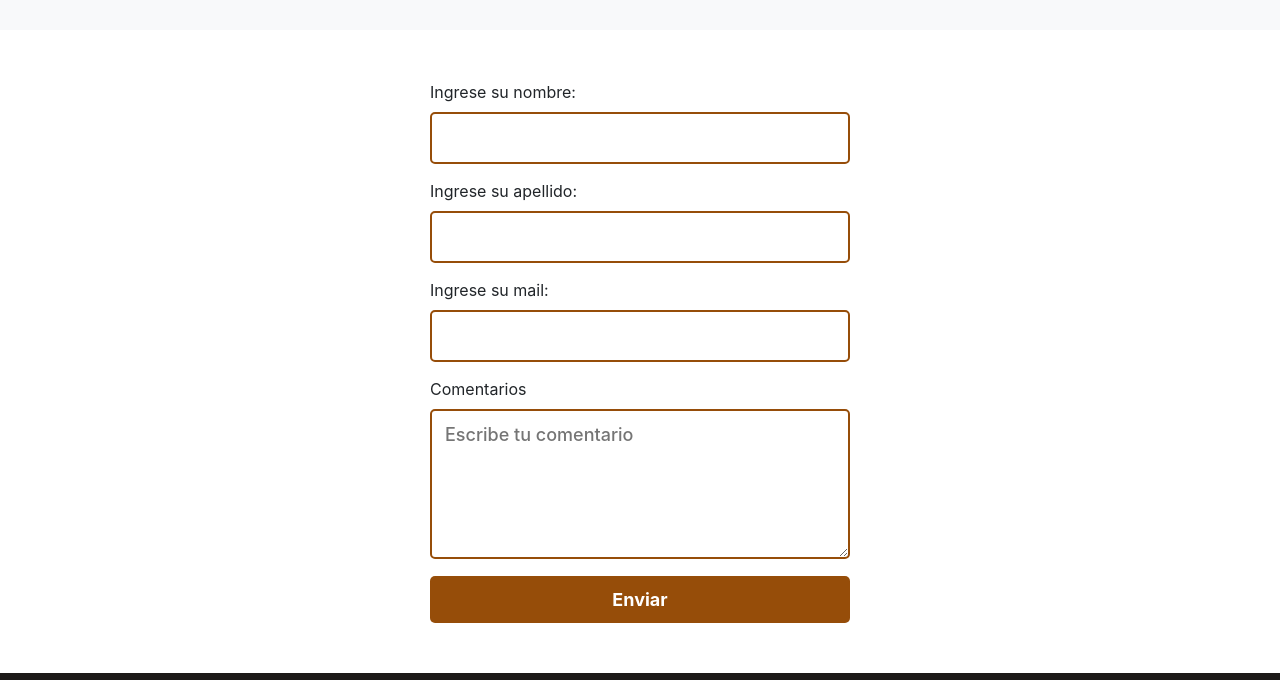
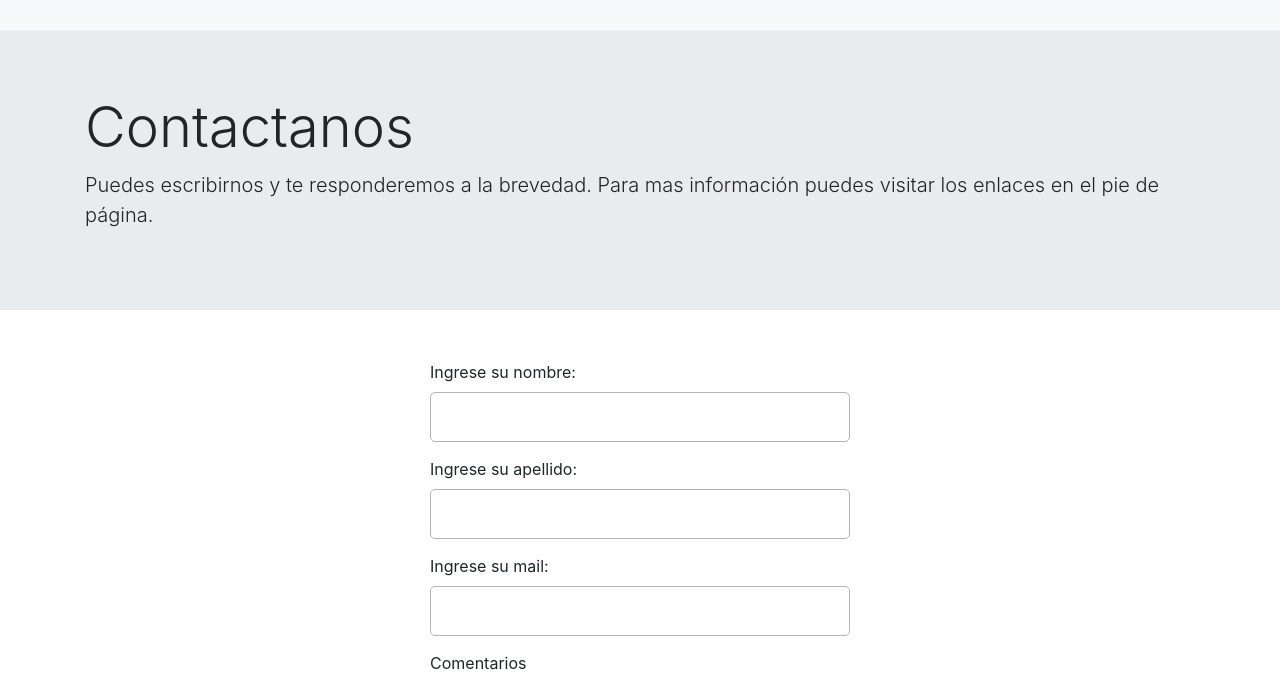
Before and after one commit to firewall-91/coder-site-demo, a plain HTML site: page contacto.html in a window 1280 px wide. Shown: the part 196-876 px from the top of the page. Drawn offline with nearby package versions, Linux system fonts and the light colour scheme.

Commit message:
Cambios en la pagina de contacto

```diff
--- a/contacto.html
+++ b/contacto.html
@@ -41,6 +41,13 @@
         </nav>
     </header>
 
+    <div class="jumbotron jumbotron-fluid">
+        <div class="container">
+          <h1 class="display-4">Contactanos</h1>
+          <p class="lead">Puedes escribirnos y te responderemos a la brevedad. Para mas información puedes visitar los enlaces en el pie de página.</p>
+        </div>
+      </div>
+
     <form action="" method="post" enctype="text/plain">
         <label for="nombre">Ingrese su nombre: </label>
         <input name="nombre" type="text" class="entrada"> <br>
@@ -49,7 +56,7 @@
         <label for="mail">Ingrese su mail: </label>
         <input name="mail" type="mail" class="entrada"> <br>
         <label for="comentarios"> Comentarios </label>
-        <textarea name="comentarios" id="" cols="30" rows="5" placeholder="Escribe tu comentario" class="entrada"></textarea>
+        <textarea name="comentarios" id="" cols="30" rows="5" placeholder="Escribe tu consulta" class="entrada"></textarea>
         <input type="submit" value="Enviar">
     </form>
 
--- a/style.css
+++ b/style.css
@@ -470,12 +470,12 @@ footer {
 form { max-width:420px; margin:50px auto; }
   .entrada {
     color: black;
-    font-weight:500;
-    font-size: 18px;
+    font-weight:300;
+    font-size: 16px;
     border-radius: 5px;
     line-height: 22px;
     background-color: transparent;
-    border:2px solid #964d09;
+    border: 1px solid #b6b2b2;
     transition: all 0.3s;
     padding: 13px;
     margin-bottom: 15px;
@@ -484,7 +484,7 @@ form { max-width:420px; margin:50px auto; }
     outline:0;
   }
 
-  .entrada:focus { border:2px solid #964d09; }
+  .entrada:focus { border:1px solid #2b2828; }
 
   textarea {
     height: 150px;
@@ -495,7 +495,7 @@ form { max-width:420px; margin:50px auto; }
   [type="submit"] {
 
     width: 100%;
-    background:#964d09;
+    background:#2c2b2b;
     border-radius:5px;
     border:0;
     cursor:pointer;
@@ -505,10 +505,10 @@ form { max-width:420px; margin:50px auto; }
     padding-bottom:10px;
     transition: all 0.3s;
     margin-top:-4px;
-    font-weight:700;
+    font-weight:500;
 
   }
-  [type="submit"]:hover { background:#e7a261; }
+  [type="submit"]:hover { background:#72370f; }
 
 /*   ------------------------------------------------------- */
 
```
